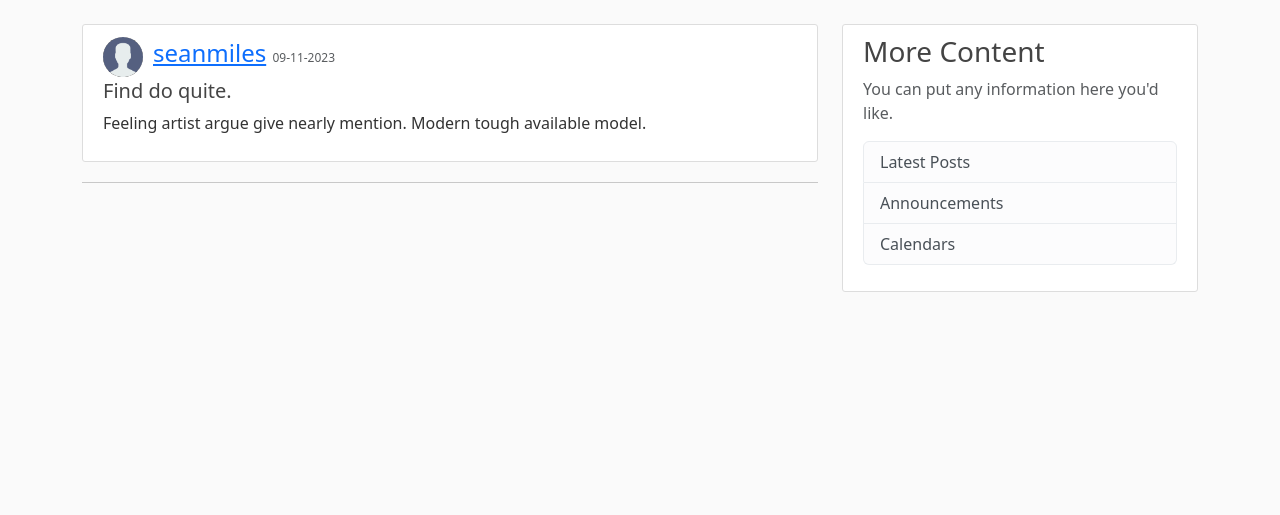
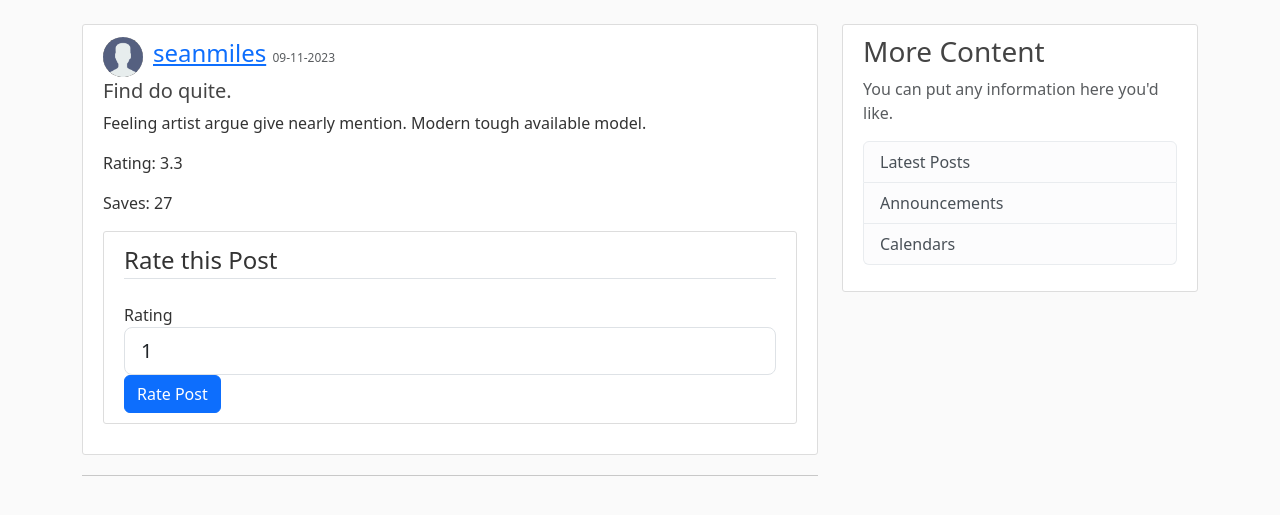
Before and after one commit to rachit901109/Blogsite-app, a Flask app: page /post/1 in a window 1280 px wide. Shown: the part 56-571 px from the top of the page. Run offline with Flask 3, Linux system fonts and the light colour scheme; a user stored in the database is signed in.

Commit message:
updated post page home page and rating form

```diff
--- a/blogsite/posts/forms.py
+++ b/blogsite/posts/forms.py
@@ -1,8 +1,13 @@
 from flask_wtf import FlaskForm
-from wtforms import StringField, SubmitField, TextAreaField
+from wtforms import StringField, SubmitField, TextAreaField, SelectField
 from wtforms.validators import DataRequired
 
 class Post_form(FlaskForm):
     title = StringField(label='Title', validators=[DataRequired()])
     content = TextAreaField(label='Content', validators=[DataRequired()])
     submit = SubmitField(label='Create Post')
+
+
+class Rate_post_form(FlaskForm):
+    rating = SelectField(label='Rating', choices=[(1,'1'),(2,'2'),(3,'3'),(4,'4'),(5,'5')])
+    submit = SubmitField(label='Rate Post')
--- a/blogsite/posts/routes.py
+++ b/blogsite/posts/routes.py
@@ -1,7 +1,7 @@
 from flask import render_template, url_for, flash, redirect, request, abort, Blueprint
 from blogsite import db
-from blogsite.posts.forms import Post_form
-from blogsite.models import Post
+from blogsite.posts.forms import Post_form, Rate_post_form
+from blogsite.models import Post, post_ratings
 from flask_login import current_user, login_required
 
 posts = Blueprint(name='posts',import_name=__name__)
@@ -22,10 +22,28 @@ def new_post():
 
 
 # display individual posts by post id flask allows to create variable in our routes
-@posts.route('/post/<int:post_id>')
+@posts.route('/post/<int:post_id>', methods=['GET','POST'])
+@login_required
 def post(post_id):
     post = Post.query.get_or_404(post_id)
-    return render_template('post.html',page_title=post.title,post=post)
+    form = Rate_post_form()
+
+    # if user has already rated the post the update the rating
+    user_rating = post_ratings.query.filter_by(user_id=current_user.id, post_id=post.id).first()
+
+    if form.validate_on_submit():
+        if user_rating:
+            user_rating.value = int(form.rating.data)
+            post.rating = post.update_rating
+            db.session.commit()
+            flash(message='Rating Updated',category='success')
+        else:
+            rating = post_ratings(user_id=current_user.id, post_id=post.id, value=int(form.rating.data))
+            db.session.add(rating)
+            post.rating = post.update_rating
+            db.session.commit()
+            flash(message='Rating Added',category='success')
+    return render_template('post.html',page_title=post.title,post=post,form=form)
 
 
 # route to update post once updated return to individual post
--- a/blogsite/templates/account.html
+++ b/blogsite/templates/account.html
@@ -32,7 +32,7 @@
           <h2 class="mt-3">{{ current_user.username }}</h2>
           <p class="text-muted">{{ current_user.email }}</p>
           <!-- Number of Blogs -->
-          <p class="mb-1"><strong>Bookmarked:</strong> 10</p>
+          <p class="mb-1"><strong>Bookmarked:</strong> {{ current_user.saved | length}}</p>
           <p class="mb-0"><strong>Blogs:</strong> 5</p>
         </div>
       </div>
--- a/blogsite/templates/post.html
+++ b/blogsite/templates/post.html
@@ -6,13 +6,15 @@
       src="{{ url_for('static',filename='profile_pic/'+post.author.img_file) }}" alt="Profile Photo of author">
     <div style="margin-left: 10px;">
       <div class="article-metadata">
-        <a class="mr-2" href="{{ url_for('users.user_posts',username=post.author.username) }}">{{ post.author.username }}</a>
+        <a class="mr-2" href="{{ url_for('users.user_posts',username=post.author.username) }}">{{ post.author.username
+          }}</a>
         <small class="text-muted" style="font-size: 0.75rem;">{{ post.date_posted.strftime('%d-%m-%Y') }}</small>
         {% if post.author == current_user %}
-          <div>
-            <a class="btn btn-secondary btn-sm" href="{{ url_for('posts.update_post',post_id=post.id) }}">Update</a>
-            <button type="button" class="btn btn-danger btn-sm" data-bs-toggle="modal" data-bs-target="#deleteModal">Delete</button>
-          </div>
+        <div>
+          <a class="btn btn-secondary btn-sm" href="{{ url_for('posts.update_post',post_id=post.id) }}">Update</a>
+          <button type="button" class="btn btn-danger btn-sm" data-bs-toggle="modal"
+            data-bs-target="#deleteModal">Delete</button>
+        </div>
         {% endif %}
       </div>
     </div>
@@ -20,10 +22,32 @@
   <div class="media-body">
     <h2 class="article-title">{{ post.title }}</h2>
     <p class="article-content">{{ post.content }}</p>
+
+    <!-- Display Rating and Saves -->
+    <p>Rating: {{ post.rating }}</p>
+    <p>Saves: {{ post.saved_by | length }}</p>
+
+    <!-- Rating Form -->
+    <form method="POST" action="{{ url_for('posts.post', post_id=post.id) }}" class="content-section">
+      {{ form.hidden_tag() }}
+      <fieldset class="form-group">
+        <legend class="border-bottom mb-4">Rate this Post</legend>
+        <div class="form-group">
+          <label for="{{ form.rating.id }}" class="form-control-label">{{ form.rating.label }}</label>
+          {{ form.rating(class="form-control form-control-lg") }}
+        </div>
+      </fieldset>
+      <div class="form-group">
+        <button type="submit" class="btn btn-primary">{{ form.submit.label }}</button>
+      </div>
+    </form>
+
+
   </div>
 </article>
 <hr>
-<div class="modal fade" id="deleteModal" tabindex="-1" role="dialog" aria-labelledby="deleteModalLabel" aria-hidden="true">
+<div class="modal fade" id="deleteModal" tabindex="-1" role="dialog" aria-labelledby="deleteModalLabel"
+  aria-hidden="true">
   <div class="modal-dialog" role="document">
     <div class="modal-content">
       <div class="modal-header">
--- a/blogsite/templates/user_posts.html
+++ b/blogsite/templates/user_posts.html
@@ -13,7 +13,7 @@
           <h2 class="mt-3">{{ user.username }}</h2>
           <p class="text-muted">{{ user.email }}</p>
           <!-- Number of Blogs -->
-          <p class="mb-1"><strong>Bookmarked:</strong>5</p>
+          <p class="mb-1"><strong>Bookmarked:</strong>{{ user.saved | length }}</p>
           <p class="mb-0"><strong>Blogs:</strong>{{ posts.total }}</p>
         </div>
       </div>
```
Also changed, not shown: blogsite/templates/home.html (+8 -1 lines), instance/test_model.db.
